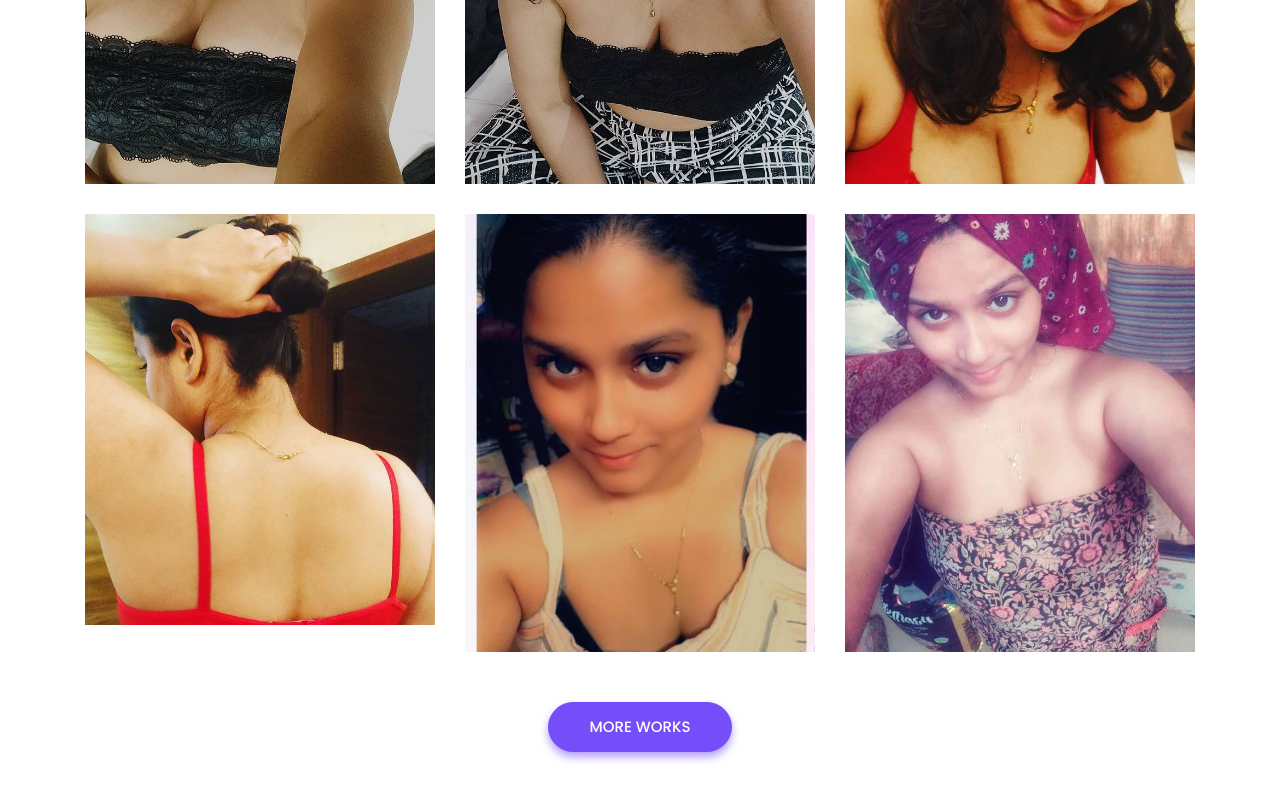
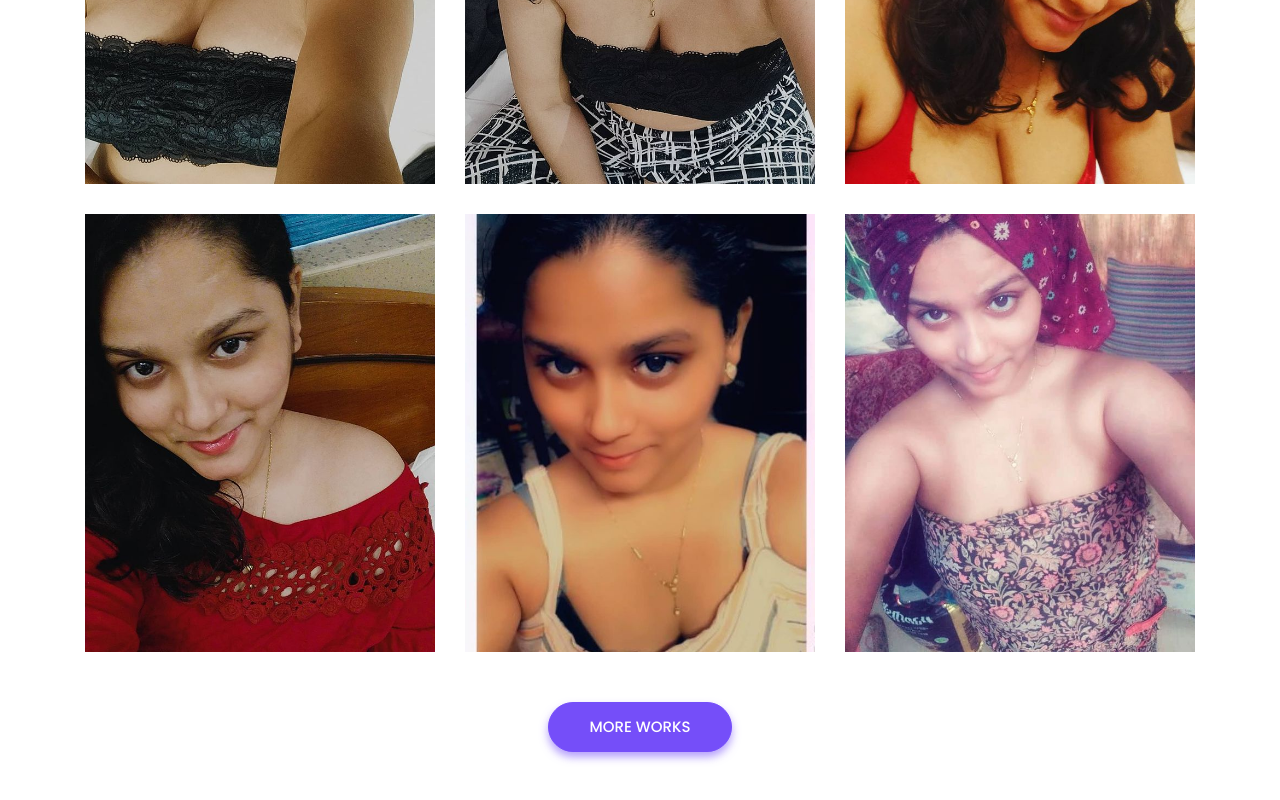
Before and after one commit to onkarkhandekar21/ashu, a plain HTML site: page index.html in a window 1280 px wide. Shown: the part 2754-3554 px from the top of the page. Drawn offline with Linux system fonts and the light colour scheme; files whose address does not match are found by name.

Commit message:
Update index.html

```diff
--- a/index.html
+++ b/index.html
@@ -445,13 +445,13 @@ Love to do fashion and modelling</p>
                 <div class="col-lg-4 col-md-6 col-sm-6">
                     <div class="single-work text-center mt-30">
                         <div class="work-image">
-                            <img src="assets/images/143989135_411164229987815_367202243414580532_n.jpg" alt="work">
+                            <img src="assets/images/172603706_298998851589222_1939302311519850433_n.jpg" alt="work">
                         </div>
                         <div class="work-overlay">
                             <div class="work-content">
                                 <h3 class="work-title">ASHU</h3>
                                 <ul>
-                                    <li><a class="image-popup" href="assets/images/143989135_411164229987815_367202243414580532_n.jpg"><i class="lni-plus"></i></a></li>
+                                    <li><a class="image-popup" href="assets/images/172603706_298998851589222_1939302311519850433_n.jpg"><i class="lni-plus"></i></a></li>
                                     <li><a href="#"><i class="lni-link"></i></a></li>
                                 </ul>
                             </div>
```
